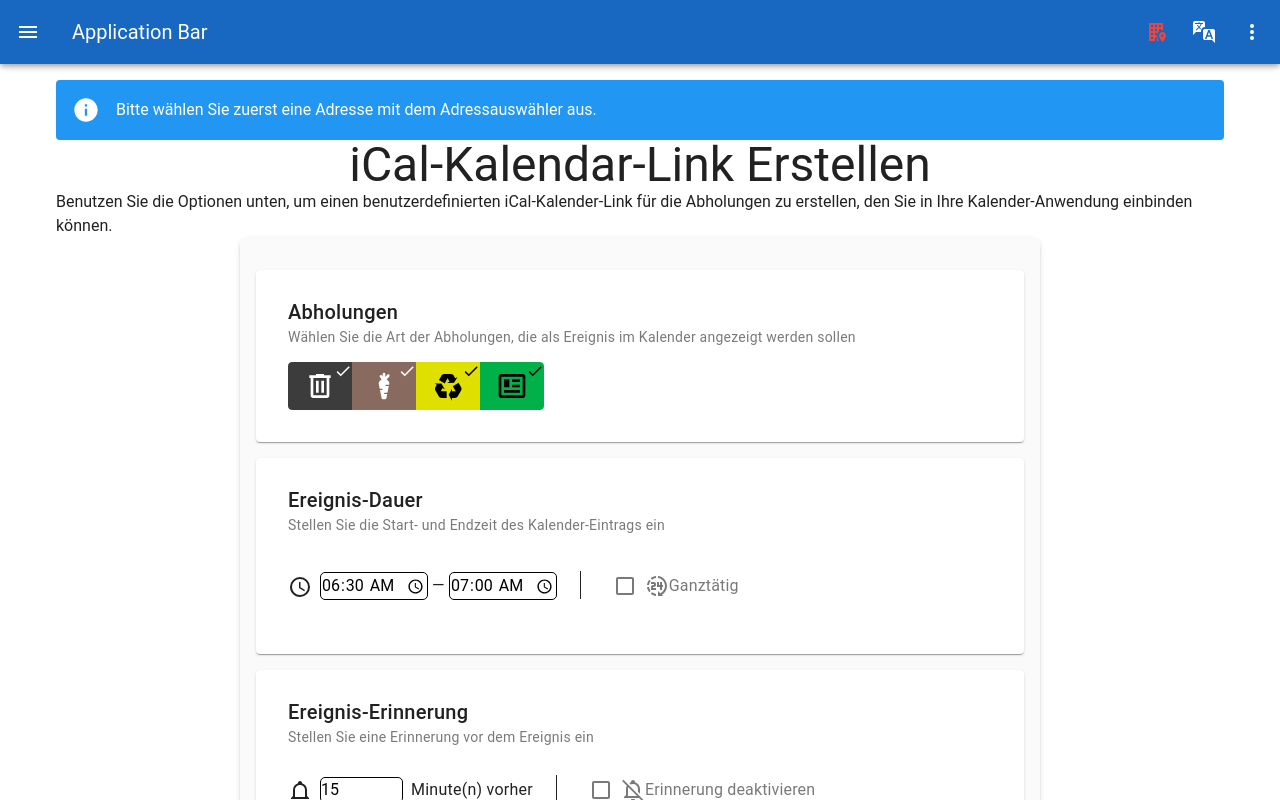
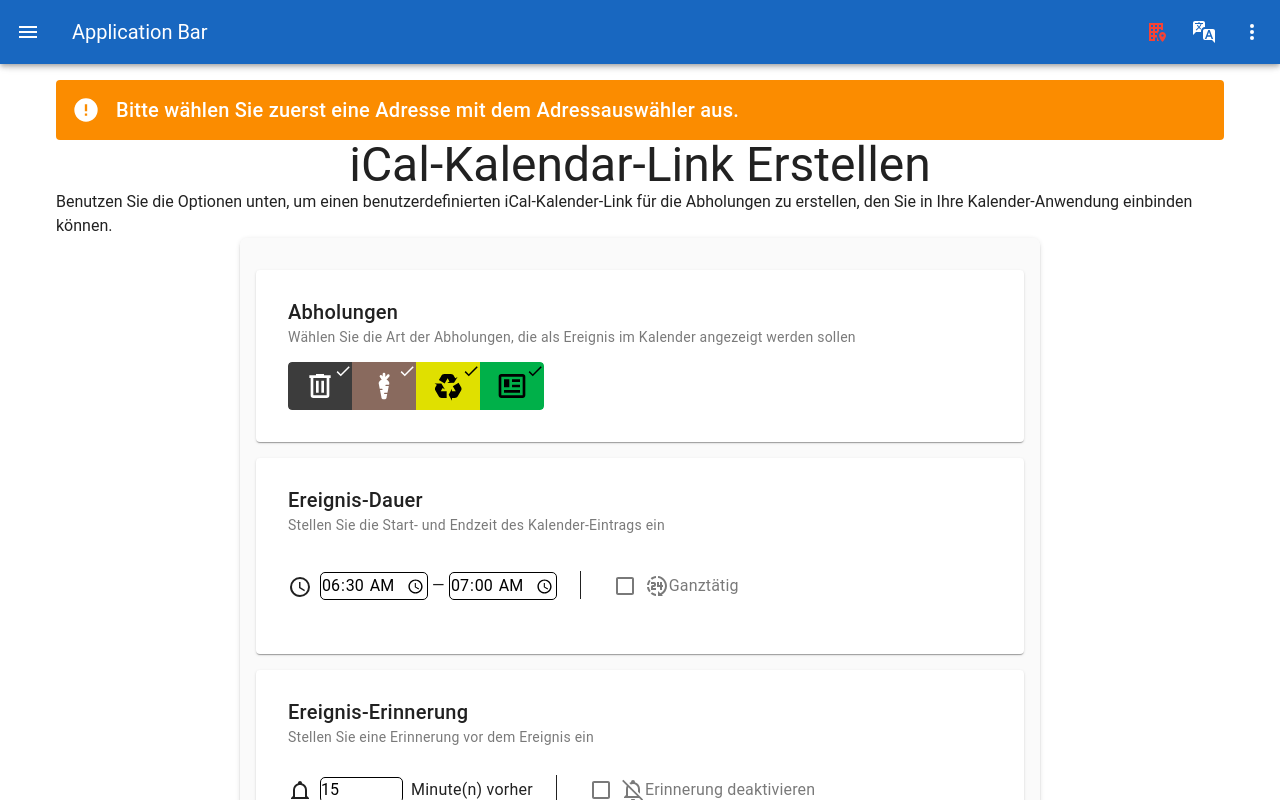
Before and after one commit to pano9000/aws-stuttgart-pickup-dates-service, a Nuxt app: page /ICalGenerator in a window 1280 px wide. Shown: the top 800 px of the page. Built offline with nearby package versions, Linux system fonts and the light colour scheme.

Commit message:
feat(WarnNoSetStreet): make alert more visible

```diff
--- a/components/WarnNoSetStreet.vue
+++ b/components/WarnNoSetStreet.vue
@@ -1,10 +1,9 @@
 <template>
   <v-alert
     v-if="!hasSetStreet"
-    type="info"
-  >
-    {{ i18n.t("warnNoSetStreet.infoText") }}
-  </v-alert>
+    type="warning"
+    :title="i18n.t('warnNoSetStreet.infoText')"
+  />
 </template>
 
 <script setup lang="ts">
```
